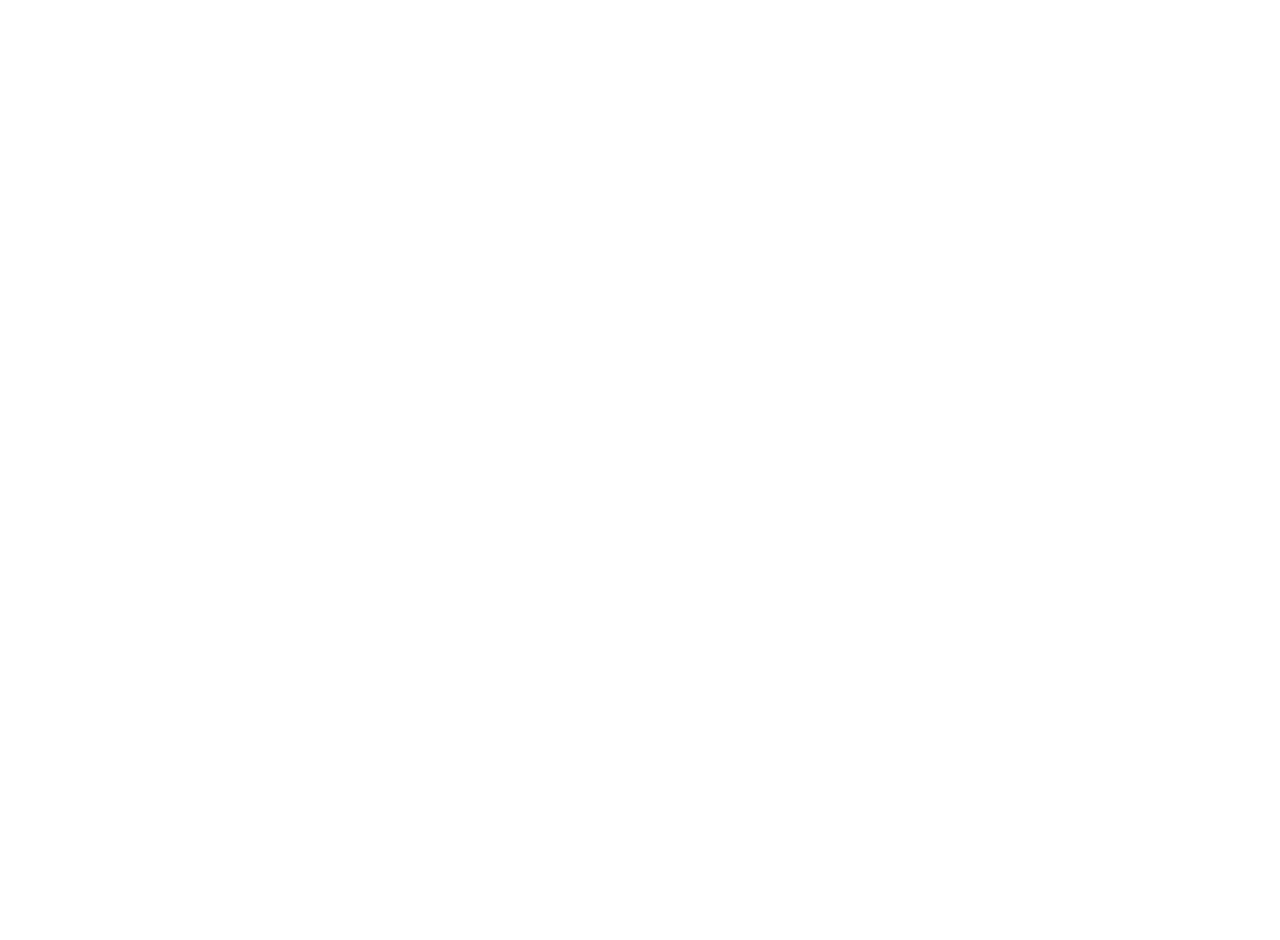
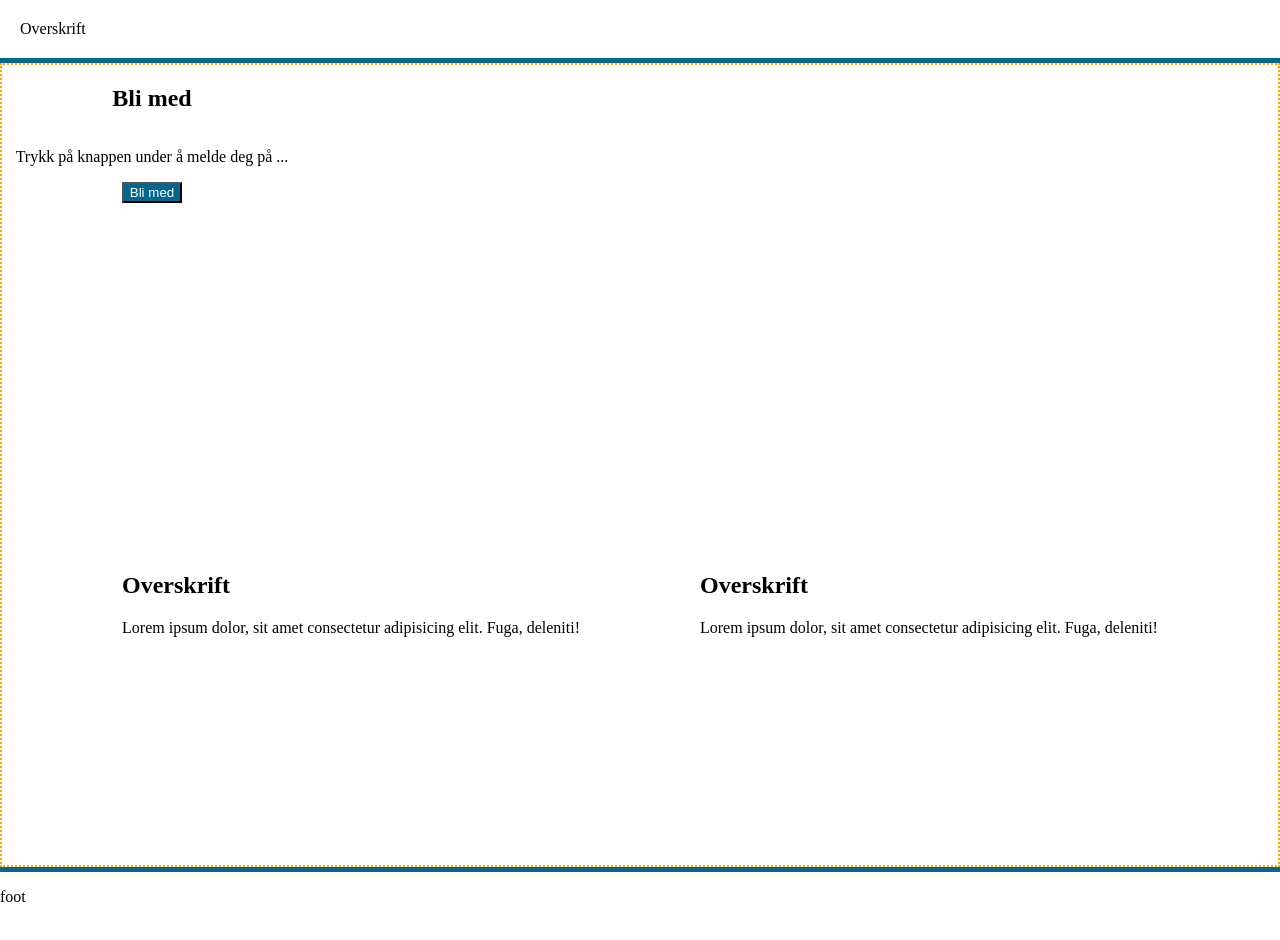
Before and after one commit to Martin-koder1/test-project-11, a website: page index.html in a window 1280 px wide. Before the commit the page ends 800 px from the top, so only its background shows below. Drawn offline with Linux system fonts and the light colour scheme.

Commit message:
global variables

```diff
--- a/index.html
+++ b/index.html
@@ -1,5 +1,5 @@
 <!DOCTYPE html>
-<html lang="en">
+<html lang="nb">
   <head>
     <title>Home</title>
     <meta charset="UTF-8" />
@@ -8,10 +8,28 @@
     <script type="module" src="script.js"></script>
   </head>
   <body>
-    <header></header>
+    <header>Overskrift</header>
     <main>
+      <section>
+        <div class="JoinUsCard">
+          <h2>Bli med</h2>
+          <p>Trykk på knappen under å melde deg på ...</p>
+          <button>Bli med</button>
+        </div>
+      </section>
+      <section class="section SpaceEvenly">
+        <div>
+          <h2>Overskrift</h2>
+          <p>Lorem ipsum dolor, sit amet consectetur adipisicing elit. Fuga, deleniti!</p>
+        </div>
+        <div>
+          <h2>Overskrift</h2>
+          <p>Lorem ipsum dolor, sit amet consectetur adipisicing elit. Fuga, deleniti!</p>
+        </div>
+      </section>
     </main>
     <footer>
+      <p>foot</p>
     </footer>
   </body>
 </html>
--- a/style.css
+++ b/style.css
@@ -0,0 +1,80 @@
+/*Global CSS Variables*/
+:root {
+    --colorRed: red;
+    --primaryColor: #05668D;
+    --secondaryColor: #02C39A;
+    --acccentColor: #C9C5BA;
+    --colorWhite: #fff;
+    --colorBlack: #000;
+
+    --cardWidth: 300px;
+    --halfAndHalf: 50%;
+    --spaceSmall: 10px;
+    --spaceMedium: 20px;
+    --spaceLarge: 30px;
+}
+
+/*Global CSS*/
+.SpaceAround {
+    justify-content: space-around;
+    align-items: center;
+}
+
+.SpaceBetween {
+    justify-content: space-between;
+    align-items: center;
+}
+
+.SpaceEvenly {
+    justify-content: space-evenly;
+    align-items: center;
+}
+
+.SpaceCenter {
+    justify-content: center;
+    align-items: center;
+}
+
+body {
+    /*property:value; is a CSS Rule*/
+    margin: 0;
+    /*background-color: var(--colorRed);*/
+}
+
+header {
+    border-bottom: 5px solid var(--primaryColor);
+    padding: var(--spaceMedium);
+}
+
+main {
+    /* Local CSS Variable*/
+    --mainColor: orange;
+    height: 100vh;
+    border: 2px dotted var(--mainColor);
+}
+
+.JoinUsCard {
+    width: 300px;
+    display: flex;
+    flex-direction: column;
+    justify-content: center;
+    align-items: center;
+}
+
+.JoinUsCard > button {
+    background-color: var(--primaryColor);
+    color: var(--colorWhite);
+}
+
+.JoinUsCard > button:hover {
+    background-color: var(--secondaryColor);
+}
+
+.section {
+    height: 100vh;
+    display: flex;
+}
+
+footer {
+    border-top: 5px solid var(--primaryColor);
+}
```
Also changed, not shown: 1 other file.
